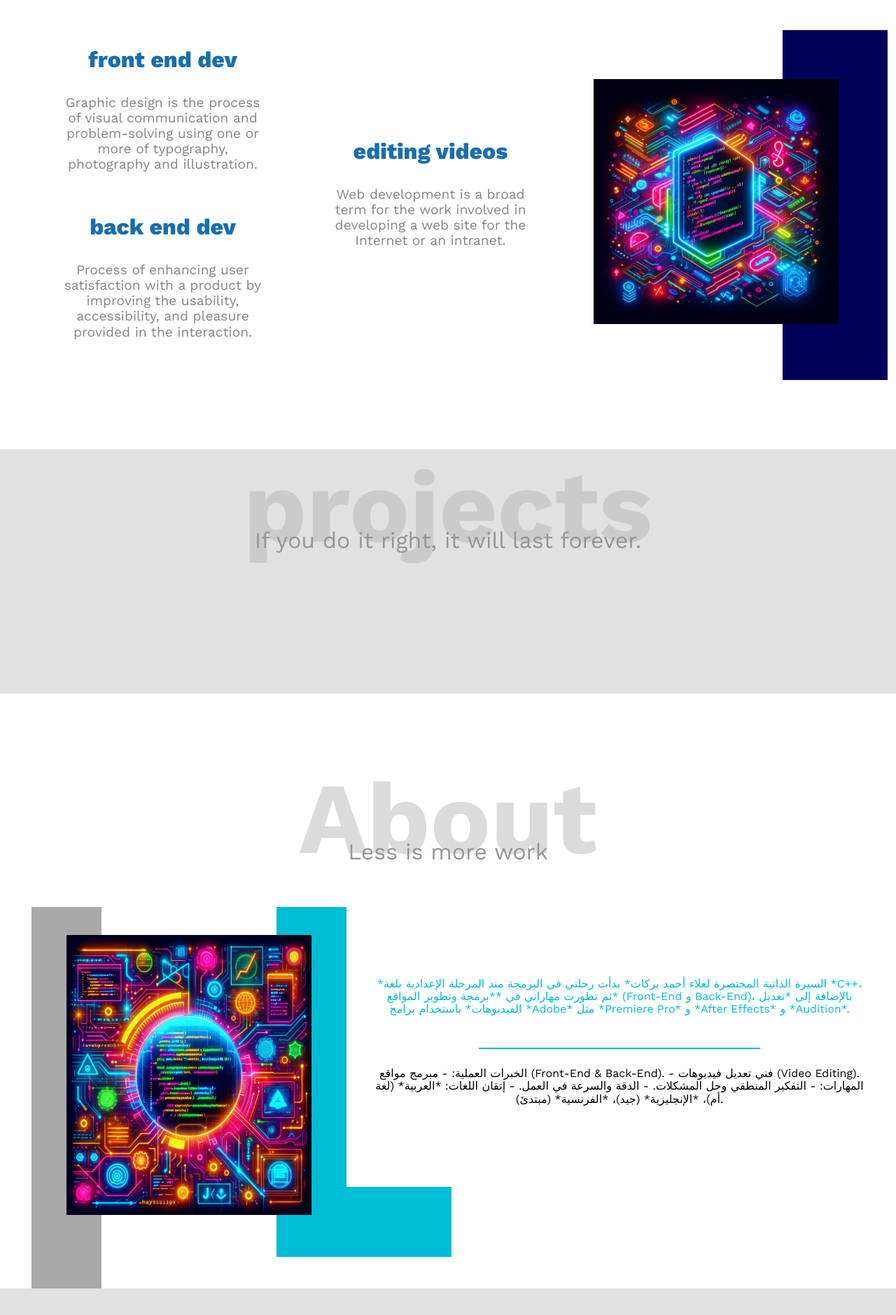
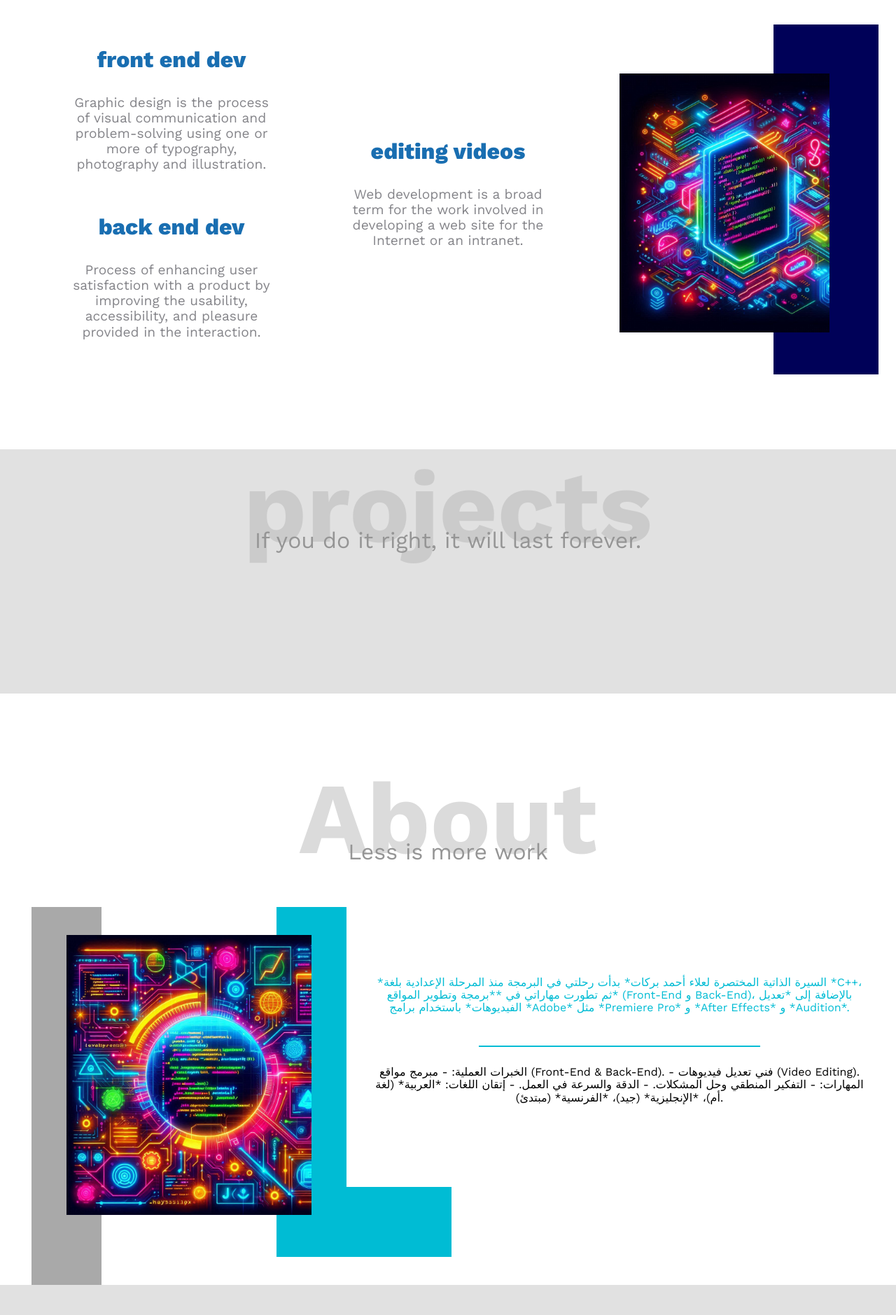
Before and after one commit to TAPalaa/TAPwork, a plain HTML site: page index.html in a window 1280 px wide. Shown: the part 1337-3216 px from the top of the page at 70% size. Drawn offline with nearby package versions, Linux system fonts and the light colour scheme; no server answers.

Commit message:
Add files via upload

```diff
--- a/css/style.css
+++ b/css/style.css
@@ -190,10 +190,18 @@ header {
     position: relative;
     margin-top: 100px;
 }
-.ab img{
+.abi{
     margin-left: 50px;
     width: 350px;
     height: 400px;
+    background-image: url("../Screenshots/_38e0fa83-21c5-42be-b838-af0b55c97504.jpeg");
+    background-size: cover;
+}
+.api{
+    background-image: url("../Screenshots/_6bea2f0b-7b80-4ac5-a39c-417aa5be44fd.jpeg");
+    width: 300px;
+    height: 370px;
+    background-size: cover;
 }
 .abb{
     content: "";
--- a/index.html
+++ b/index.html
@@ -95,7 +95,7 @@
             </div>
             <div class="see">
 
-              <img src="Screenshots/_6bea2f0b-7b80-4ac5-a39c-417aa5be44fd.jpeg" alt="mountain">
+              <div class="api"></div>
               <div class="ise"></div>
             </div>
         </div>
@@ -116,7 +116,7 @@
 
           <div class="ab">
             <div class="abb"></div>
-            <img src="Screenshots/_38e0fa83-21c5-42be-b838-af0b55c97504.jpeg" alt="mountain" class="abi"/>
+            <div class="abi"></div>
             <div class="abf"></div>
           </div>
           <div class="ag">
```
